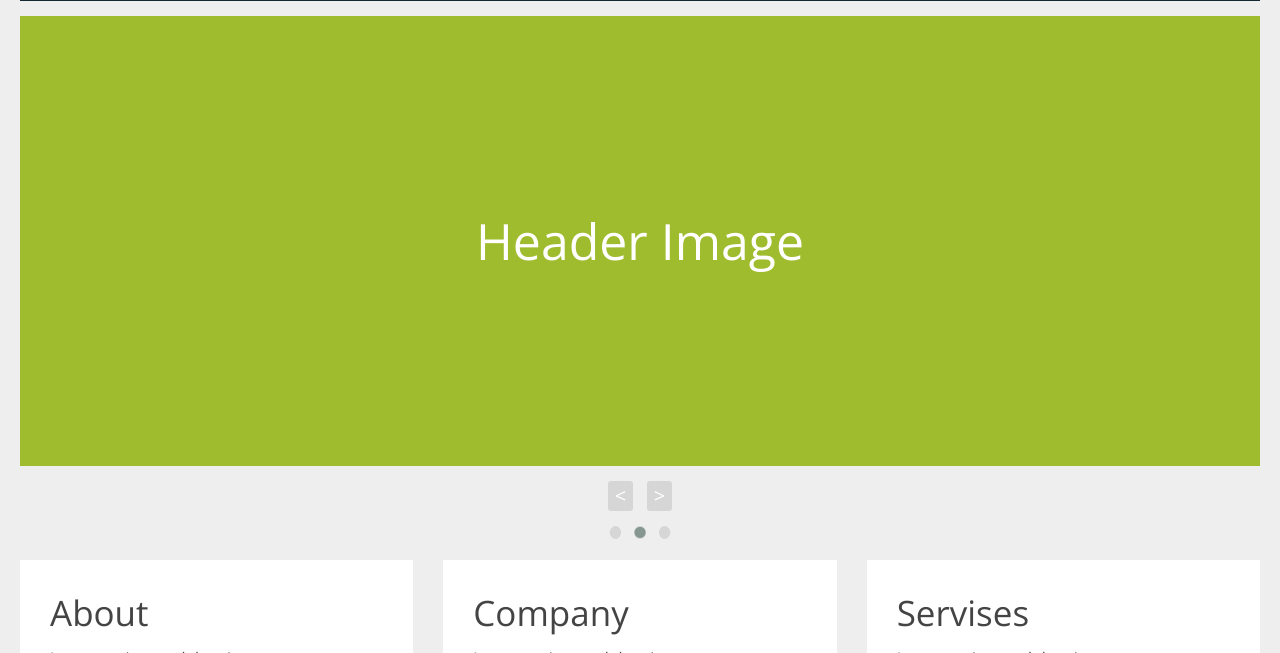
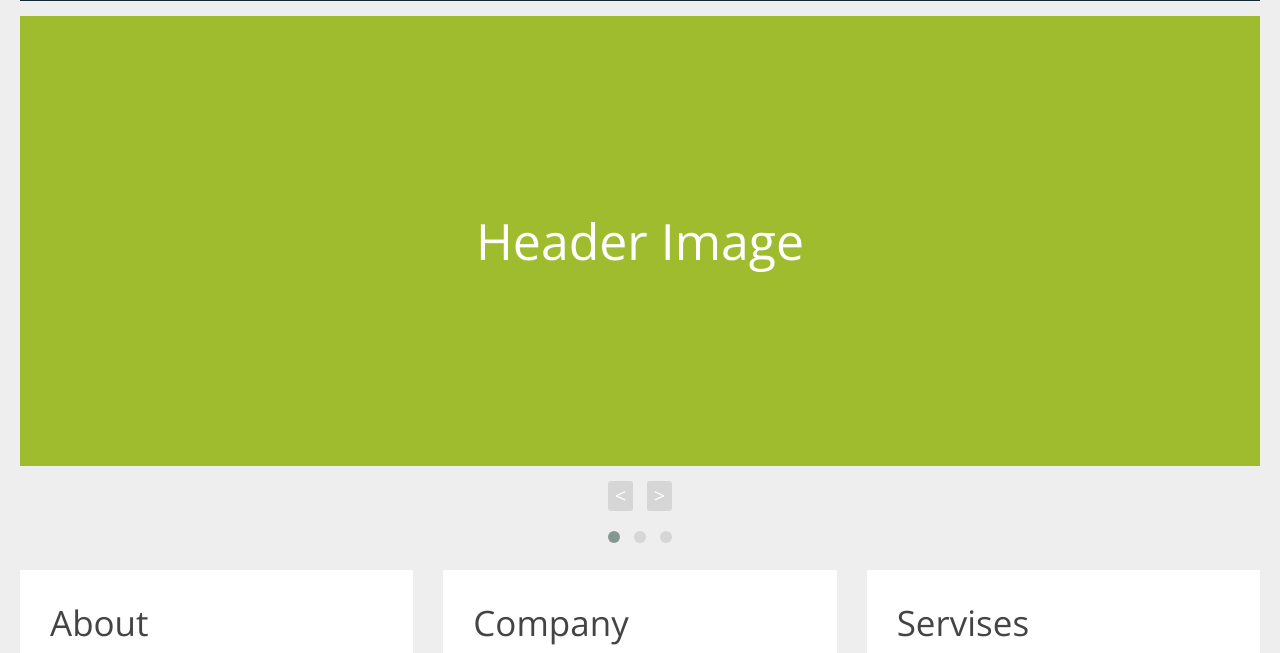
Before and after one commit to SvetlanaHolovko/training, a plain HTML site: page task_8/index.html in a window 1280 px wide. Shown: the part 147-800 px from the top of the page. Drawn offline with nearby package versions, Linux system fonts and the light colour scheme; files whose address does not match are found by name.

Commit message:
Updates file index.html and style.css

```diff
--- a/task_8/css/style.css
+++ b/task_8/css/style.css
@@ -61,7 +61,7 @@ body {
     text-decoration: none;
     color: #fff;
     padding: 10px;
-    transition: background-color .8 linear;
+    transition: background-color .2s linear;
     margin-bottom: 10px
 }
 
@@ -147,6 +147,7 @@ body {
     padding: 5px 7px;
     cursor: pointer;
     border-radius: 3px;
+    transition: background-color .2s linear;
 }
 
 .intro__btn:hover {
@@ -156,34 +157,35 @@ body {
 
 .intro__circle {
     text-align: center;
-    padding: 0 20px;
     margin: 0 auto;
 }
 
-.intro__circle a:hover {
-    background: #869791;
+.circle__icon {
+    display: inline-block;
+}
+
+.circle__icon span {
+    width: 12px;
+    height: 12px;
+    margin: 5px;
+    background-color: #D6D6D6;
+    display: inline-block;
+    border-radius: 50%;
+    transition: background-color .2s linear;
+}
+
+.circle__icon span:hover {
+    background-color: #869791;
     cursor: pointer;
 }
 
-.intro__circle a {
-    position: relative;
-    text-decoration: none;
-    background: #D6D6D6;
-    border-radius: 50%;
+.active span {
+    background-color: #869791;
 }
 
-.icon-circle4bl {
-    color: #869791;
-    font-size: 13px;
-    margin: 5px;
+.active span:hover {
+    background-color: #D6D6D6;
 }
-
-.icon-circle4 {
-    color: #D6D6D6;
-    font-size: 13px;
-    margin: 5px;
-}
-
 
 /* Section Cadr */
 .card__row {
@@ -282,7 +284,7 @@ body {
     color: #444;
     display: block;
     padding: 20px;
-    transition: background-color .8 linear, color .8 linear;
+    transition: background-color .2s linear, color .2s linear;
 }
 
 .content__nav a:hover {
--- a/task_8/index.html
+++ b/task_8/index.html
@@ -33,7 +33,7 @@
                         </ul>
                     </div>
                     <div class="header__social">
-                        <a class="icon-facebook1" href="#"></a>
+                        <a href="#"><i class="icon-facebook1"></i></a>
                     </div>
                 </nav>
             </div>
@@ -50,9 +50,9 @@
                         <button class="intro__btn next">&gt;</button>
                     </div>
                     <div class="intro__circle">
-                        <a class="icon-circle4" href="#"></a>
-                        <a class="icon-circle4bl" href="#"></a>
-                        <a class="icon-circle4" href="#"></a>
+                        <div class="circle__icon active"><span ></span></div>
+                        <div class="circle__icon"><span ></span></div>
+                        <div class="circle__icon"><span ></span></div>
                     </div>
                 </div>
             </section>
@@ -134,8 +134,8 @@
                         </div>
                     </div>
                     <div class="intro__circle">
-                        <a class="icon-circle4" href="#"></a>
-                        <a class="icon-circle4bl" href="#"></a>
+                        <div class="circle__icon active"><span ></span></div>
+                        <div class="circle__icon"><span ></span></div>
                     </div>
                 </div>
             </section>
```
